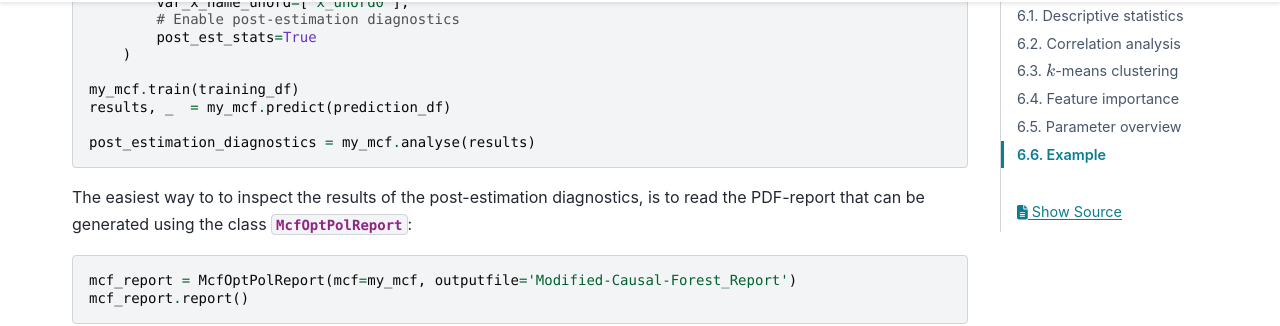
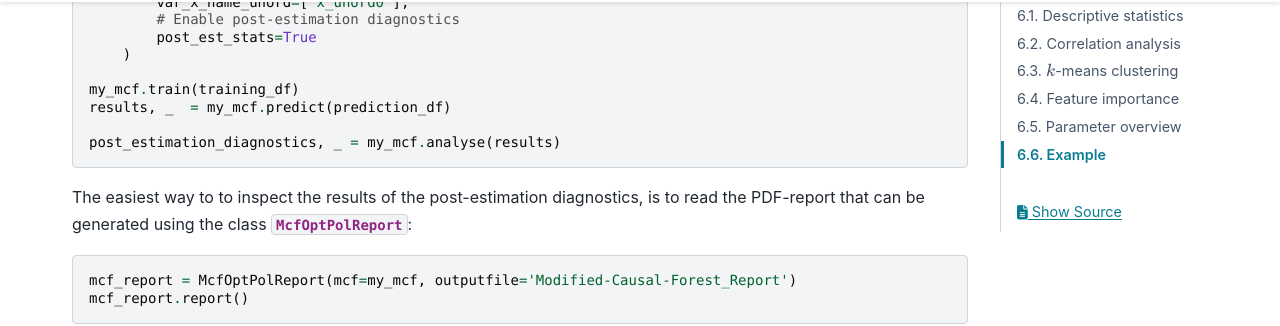
Before and after one commit to MCFpy/mcf, a Sphinx documentation site: the page built from docs/source/user_guide/post_estimation_diagnostics.rst, in a window 1280 px wide and 900 px high, scrolled down 683 px. Shown: the part 126-452 px from the top of the window. Built offline with Sphinx 7.4.7 and the PyData theme 0.15.4, drawn with Linux system fonts in a browser that asks for light colours.

```diff
--- a/docs/source/user_guide/post_estimation_diagnostics.rst
+++ b/docs/source/user_guide/post_estimation_diagnostics.rst
@@ -32,7 +32,7 @@ To conduct *any* post-estimation diagnostics, the parameter ``post_est_stats`` o
     my_mcf.train(training_df)
     results, _  = my_mcf.predict(prediction_df)
 
-    post_estimation_diagnostics = my_mcf.analyse(results)
+    post_estimation_diagnostics, _ = my_mcf.analyse(results)
 
 The easiest way to to inspect the results of the post-estimation diagnostics, is to read the PDF-report that can be generated using the class :py:class:`~reporting.McfOptPolReport`:
 
```
